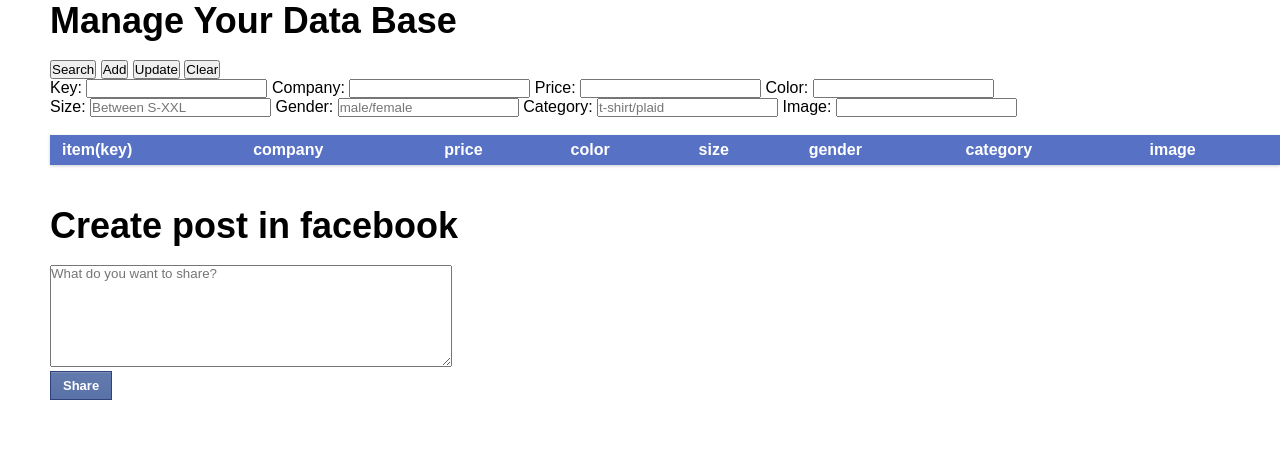
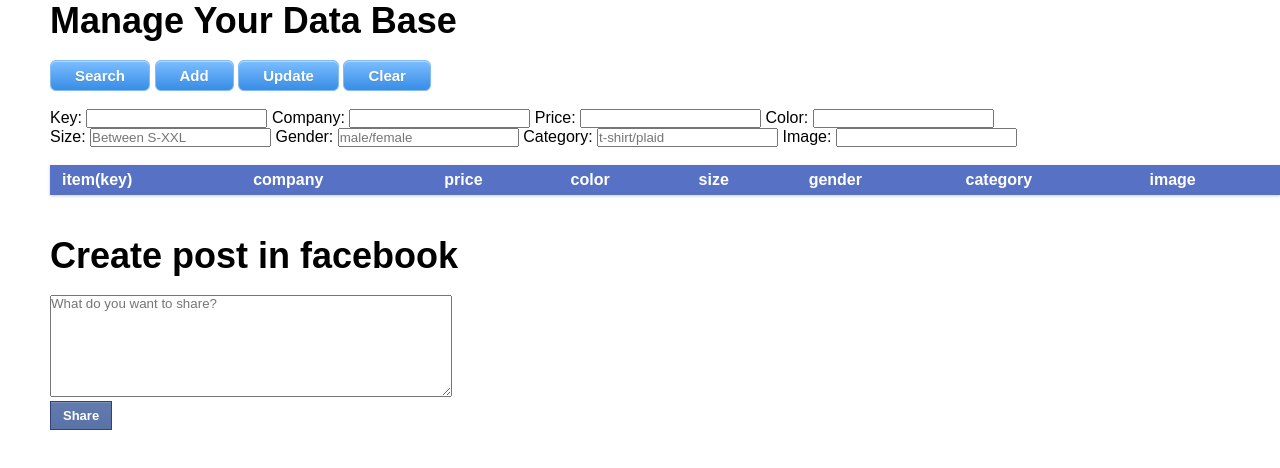
Before and after one commit to amitha511/fashion_store_website, a plain HTML site: page View/public/admin.html in a window 1280 px wide. Drawn offline with Linux system fonts and the light colour scheme.

Commit message:
style up

```diff
--- a/View/public/admin.html
+++ b/View/public/admin.html
@@ -14,12 +14,13 @@
         <br>
         <div>
             <div id="button">
-                <button type="button" id="button" onclick="ShowDB()">Search</button>
-                <button type="button" id="button" onclick="AddProduct()">Add</button>
-                <button type="button" id="button" onclick="UpdateProduct()">Update</button>
-                <button type="button" id="button" onclick="ClearInput()">Clear</button>
+                <button type="button" class="myButton" id="button" onclick="ShowDB()">Search</button>
+                <button type="button" class="myButton" id="button" onclick="AddProduct()">Add</button>
+                <button type="button" class="myButton" id="button" onclick="UpdateProduct()">Update</button>
+                <button type="button" class="myButton" id="button" onclick="ClearInput()">Clear</button>
 
             </div>
+            <br>
             <div>
                 <label>Key:</label>
                 <input class="key" value="" type="text" placeholder="" readonly>
--- a/View/public/style/main.css
+++ b/View/public/style/main.css
@@ -1175,7 +1175,7 @@ a {
 /* -- quantity box in Cart-- */
 
 /* --------------------------------buttons style------------------------------------------------ */
-
+ /* facebook share */
 .shareAdmin {
 	box-shadow:inset 0px 1px 0px 0px #7a8eb9;
 	background:linear-gradient(to bottom, #637aad 5%, #5972a7 100%);
@@ -1200,5 +1200,32 @@ a {
 }
 
 
+.myButton {
+	box-shadow:inset 0px 1px 0px 0px #bbdaf7;
+	background:linear-gradient(to bottom, #79bbff 5%, #378de5 100%);
+	background-color:#79bbff;
+	border-radius:6px;
+	border:1px solid #84bbf3;
+	display:inline-block;
+	cursor:pointer;
+	color:#ffffff;
+	font-family:Arial;
+	font-size:15px;
+	font-weight:bold;
+	padding:6px 24px;
+	text-decoration:none;
+	text-shadow:0px 1px 0px #528ecc;
+}
+.myButton:hover {
+	background:linear-gradient(to bottom, #378de5 5%, #79bbff 100%);
+	background-color:#378de5;
+}
+.myButton:active {
+	position:relative;
+	top:1px;
+}
+
+
+
 
 /* --------------------------------done buttons style------------------------------------------------ */
```
Also changed, not shown: View/public/catalog.html (+2 -2 lines), View/public/chat.html (+2 -2 lines), View/public/password.html (+1 -1 lines), View/public/search.html (+3 -3 lines), apiFacebook1.html (+3 -0 lines).
